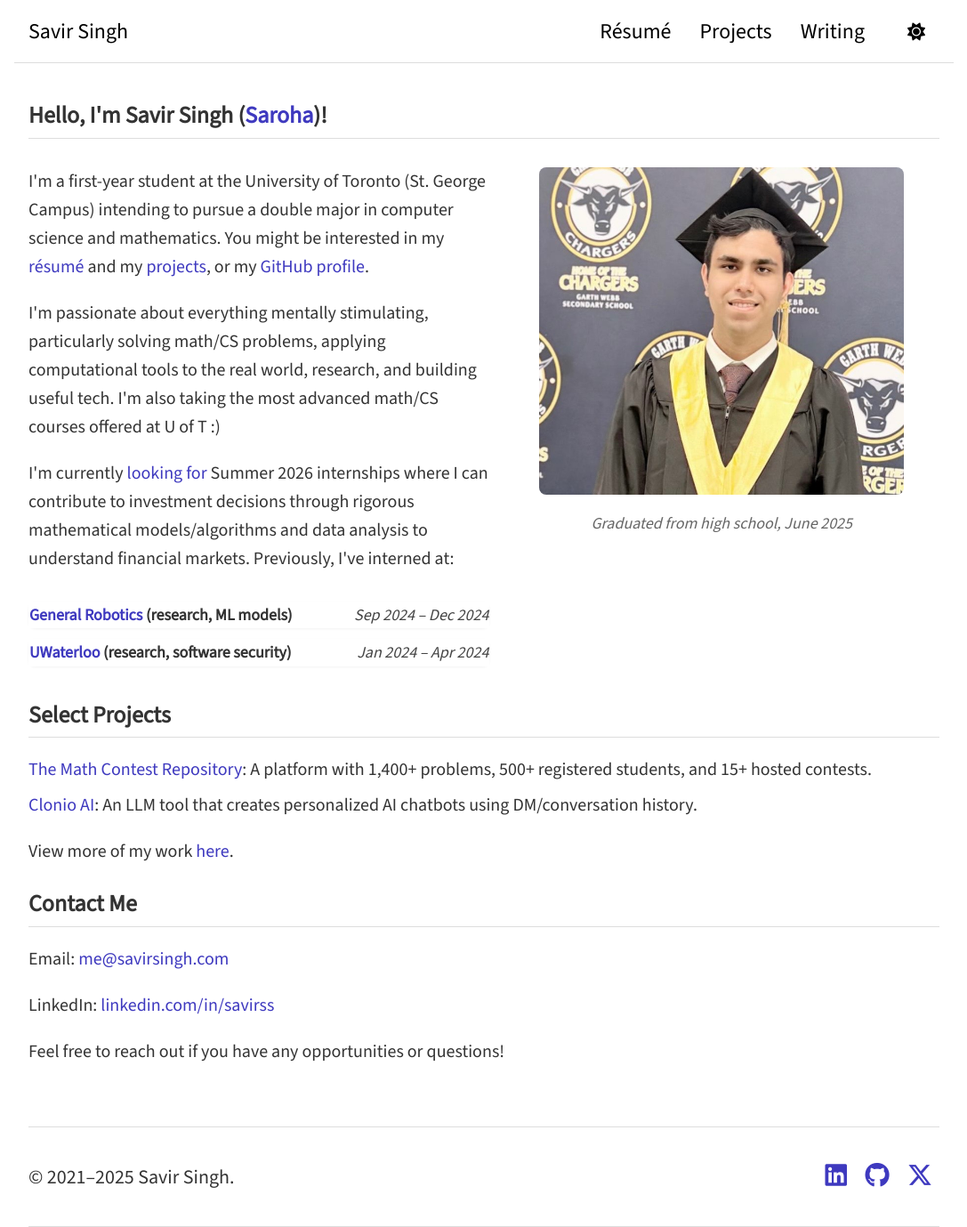
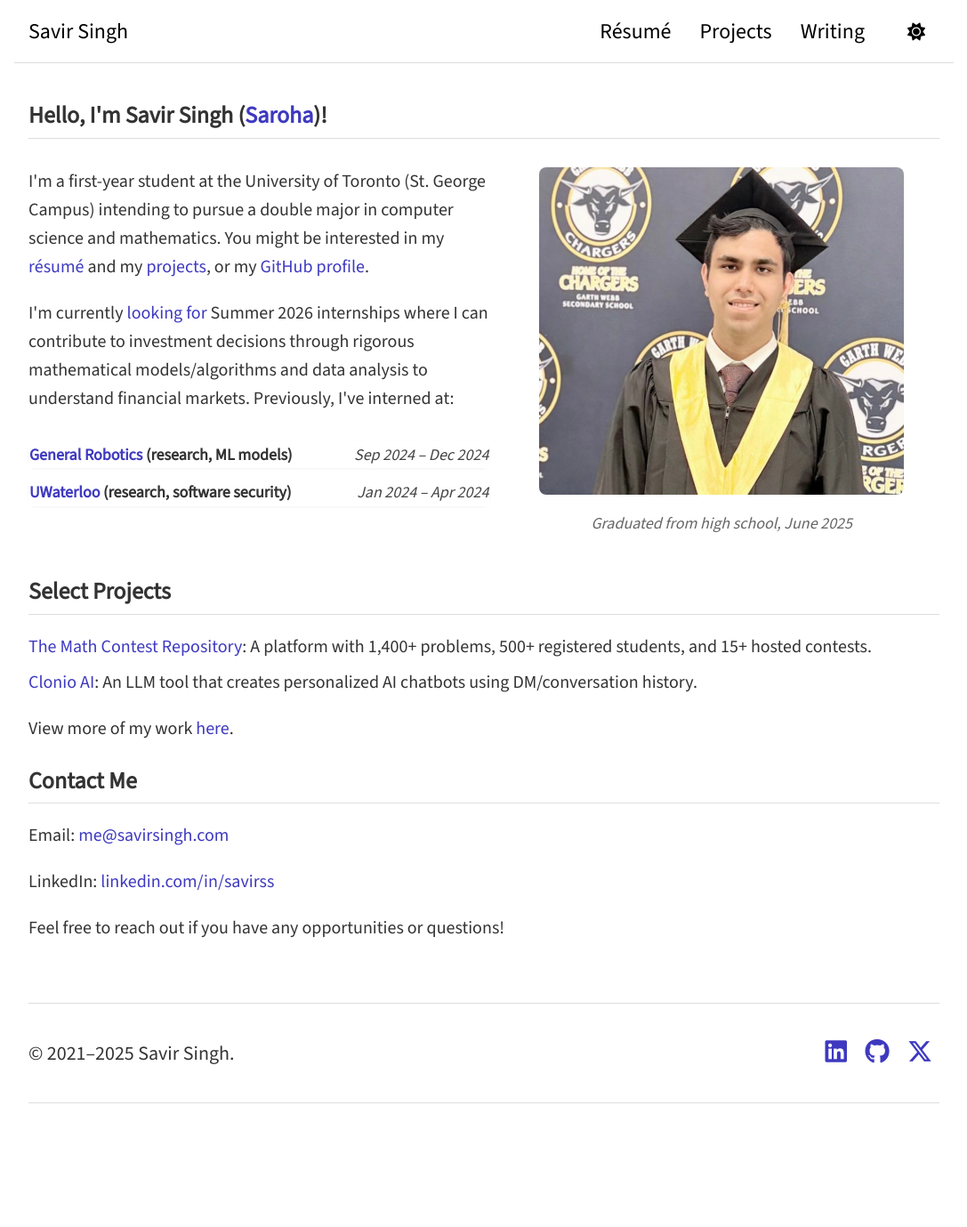
Before and after one commit to savirsingh/savirsingh.github.io, a Jekyll site: the page built from index.html, in a window 1280 px wide. Shown: the whole page at 89% size, without its empty margins (96-1183 px from the left). Built offline with Jekyll 4.4.1, drawn with Linux system fonts in a browser that asks for light colours; the list of posts is cut into pages by our own code; after the commit the page ends 1240 px from its top, so only the background shows below that.

Commit message:
Update index.html

```diff
--- a/index.html
+++ b/index.html
@@ -8,7 +8,6 @@ title: Home
   <div class="about-container">
     <div class="about-text">
       <p>I'm a first-year student at the University of Toronto (St. George Campus) intending to pursue a double major in computer science and mathematics. You might be interested in my <a href="/resume">résumé</a> and my <a href="/projects">projects</a>, or my <a href="https://github.com/savirsingh">GitHub profile</a>.</p>
-      <p>I'm passionate about everything mentally stimulating, particularly solving math/CS problems, applying computational tools to the real world, research, and building useful tech. I'm also taking the most advanced math/CS courses offered at U of T :)</p>
       <p>I'm currently <a href="https://linkedin.com/in/savirss">looking for</a> Summer 2026 internships where I can contribute to investment decisions through rigorous mathematical models/algorithms and data analysis to understand financial markets. Previously, I've interned at:</p>
   <table class="internship-table">
     <tbody>
```
